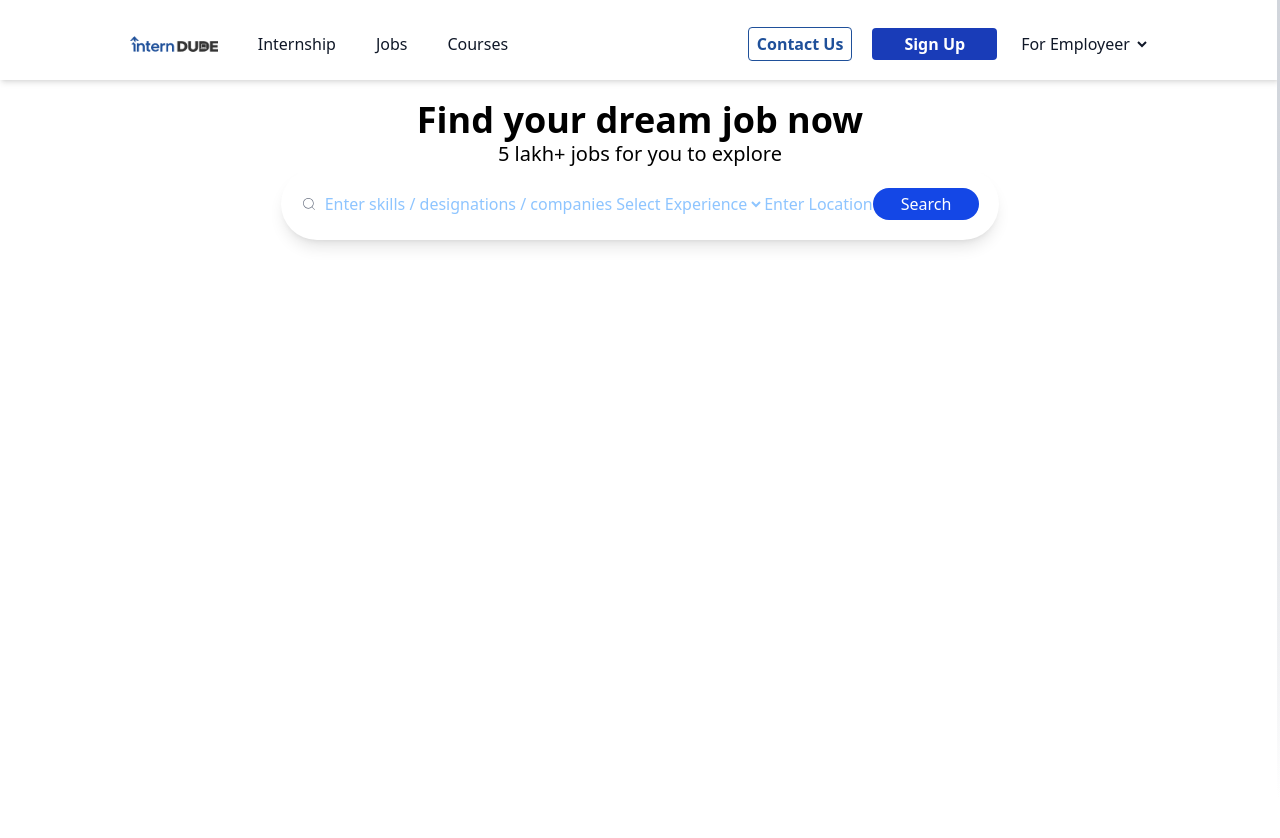
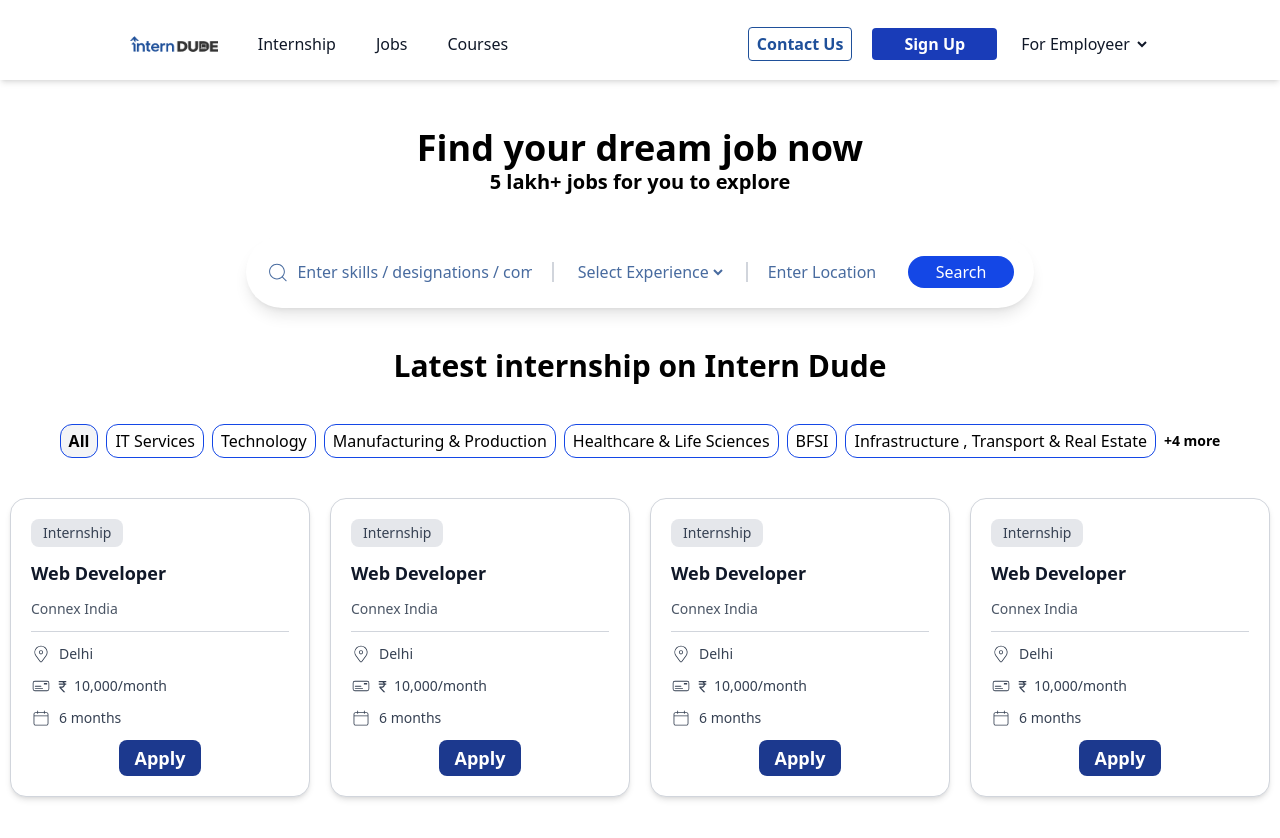
Before and after one commit to kartikturak05/InternDude, a React (Vite) app: page / in a window 1280 px wide. Shown: the top 838 px of the page. Before the commit the page ends 800 px from the top, so only its background shows below. Built offline with nearby package versions, Linux system fonts and the light colour scheme.

Commit message:
Find Your Job Page

```diff
--- a/src/App.jsx
+++ b/src/App.jsx
@@ -1,6 +1,7 @@
 import { useState } from "react";
 import Navbar from "./components/Navbar";
 import FindYourJobs from "./components/FindYourJobs";
+import LatestInternship from "./components/LatestInternship";
 <link href="/dist/styles.css" rel="stylesheet"></link>;
 
 function App() {
@@ -8,9 +9,10 @@ function App() {
 
   return (
     <>
-      <div className="flex flex-col">
+      <div className="flex flex-col justify-between mb-100">
         <Navbar/>
         <FindYourJobs/>
+        <LatestInternship/>
       </div>
     </>
   );
--- a/src/components/FindYourJobs.jsx
+++ b/src/components/FindYourJobs.jsx
@@ -3,14 +3,13 @@ import SearchBar from "./SearchBar";
 
 const FindYourJobs = () => {
   return (
-    <div>
+    <div className=" pt-12 pb-10    ">
       <div className="flex flex-col items-center justify-center h-[180px] ">
         <div className="flex flex-col items-center justify-between">
           <div className="text-4xl font-bold">Find your dream job now</div>
-          <div className="text-xl font-normal text-center">
+          <div className="text-xl font-normal text-center pb-10 font-semibold">
             5 lakh+ jobs for you to explore
           </div>
-
           <div>
             <SearchBar/>
           </div>
--- /dev/null
+++ b/src/components/JobCard.jsx
@@ -0,0 +1,53 @@
+import React from "react";
+import { CiLocationOn } from "react-icons/ci";
+import { CiMoneyCheck1 } from "react-icons/ci";
+import { MdCurrencyRupee } from "react-icons/md";
+import { CiCalendar } from "react-icons/ci";
+
+const JobCard = ({ title, Post, company, location, stipend, duration }) => {
+  return (
+    <div>
+      <div className="flex flex-col gap-3 border border-gray-300 rounded-2xl p-5 shadow-md bg-white transition-all hover:shadow-lg w-[300px]">
+        {/* Title */}
+        <div className="bg-gray-200 text-gray-700 text-sm font-medium w-fit px-3 py-1 rounded-lg">
+          {title}
+        </div>
+
+        {/* Position Name */}
+        <div className="text-gray-900 text-lg font-semibold">{Post}</div>
+
+        {/* Company Name */}
+        <div className="text-gray-600 text-sm">{company}</div>
+
+        <div className="w-full h-[1px] bg-gray-300"></div>
+
+        {/* Location */}
+        <div className="flex items-center text-gray-700 text-sm">
+          <CiLocationOn className="mr-2" size={20} />
+          {location}
+        </div>
+
+        {/* Stipend */}
+        <div className="flex items-center text-gray-700 text-sm">
+          <CiMoneyCheck1 className="mr-1" size={20} />
+          <MdCurrencyRupee  className="mr-1" size={15} />
+          {stipend}
+        </div>
+
+        {/* Duration */}
+        <div className="flex items-center text-gray-700 text-sm">
+          <CiCalendar className="mr-2" size={20} />
+          {duration}
+        </div>
+
+        <div className="w-full items-center justify-center flex">
+          <div className="bg-blue-900 text-white font-bold text-lg rounded-lg pl-4 pr-4 pt-1 pb-1 ">
+            Apply
+          </div>
+        </div>
+      </div>
+    </div>
+  );
+};
+
+export default JobCard;
--- /dev/null
+++ b/src/components/LatestInternship.jsx
@@ -0,0 +1,36 @@
+import React from 'react'
+import JobCard from './JobCard'
+
+const LatestInternship = () => {
+  return (
+    <div>
+        <div className='flex flex-col justify-around items-center '>
+            <div className='text-3xl font-bold'>Latest internship on Intern Dude</div>
+            <div className='flex justify-around items-center mt-10'>
+                <div className='w-auto border-1 border-blue-700 rounded-xl pl-2 pr-2 pt-1 pb-1 bg-gray-100 mr-2 font-semibold cursor-pointer'>All</div>
+                <div className='w-auto border-1 border-blue-700 rounded-xl pl-2 pr-2 pt-1 pb-1 mr-2 cursor-pointer'>IT Services</div>
+                <div className='w-auto border-1 border-blue-700 rounded-xl pl-2 pr-2 pt-1 pb-1 mr-2 cursor-pointer'>Technology</div>
+                <div className='w-auto border-1 border-blue-700 rounded-xl pl-2 pr-2 pt-1 pb-1 mr-2 cursor-pointer'>Manufacturing & Production</div>
+                <div className='w-auto border-1 border-blue-700 rounded-xl pl-2 pr-2 pt-1 pb-1 mr-2 cursor-pointer'>Healthcare & Life Sciences</div>
+                <div className='w-auto border-1 border-blue-700 rounded-xl pl-2 pr-2 pt-1 pb-1 mr-2 cursor-pointer'>BFSI</div>
+                <div className='w-auto border-1 border-blue-700 rounded-xl pl-2 pr-2 pt-1 pb-1 mr-2 cursor-pointer'>Infrastructure , Transport & Real Estate</div>
+                <div className='font-bold text-sm'>+4 more</div>
+            </div>
+
+            <div className='flex justify-around items-center mt-10'>
+
+                {/* Card 1 */}
+                <div className='flex justify-between items-center gap-5'>
+                    <JobCard title="Internship" Post="Web Developer" company="Connex India" location="Delhi" stipend="10,000/month" duration="6 months"/>
+                    <JobCard title="Internship" Post="Web Developer" company="Connex India" location="Delhi" stipend="10,000/month" duration="6 months"/>
+                    <JobCard title="Internship" Post="Web Developer" company="Connex India" location="Delhi" stipend="10,000/month" duration="6 months"/>
+                    <JobCard title="Internship" Post="Web Developer" company="Connex India" location="Delhi" stipend="10,000/month" duration="6 months"/>
+                </div>
+
+            </div>
+        </div>
+    </div>
+  )
+}
+
+export default LatestInternship
--- a/src/components/Navbar.jsx
+++ b/src/components/Navbar.jsx
@@ -2,7 +2,7 @@ import React from 'react'
 
 const Navbar = () => {
   return (
-    <div>
+    <div className=''>
         <div className='w-full bg-white shadow-md'>
             <div className='container mx-auto flex justify-around items-center pt-4 pl-5 pr-5 pb-2'>
                 <div className='flex justify-between items-center'>
--- a/src/components/SearchBar.jsx
+++ b/src/components/SearchBar.jsx
@@ -1,31 +1,54 @@
-import React from 'react'
+import React from "react";
 import { CiSearch } from "react-icons/ci";
 
 const SearchBar = () => {
   return (
-    <div>
-        <div className='flex justify-around items-center bg-white shadow-lg pl-5 pr-5 pt-5 pb-5 rounded-full'>
-            <div className='flex items-center text-blue-300 font-medium'>
-                <CiSearch className='text-gray-500 mr-2'/>
-                <div>Enter skills / designations / companies</div>
-            </div>
-            <div className="absolute right-0 top-0 h-full w-[3px] bg-gradient-to-b from-gray-300 to-transparent pointer-events-none"></div>
-            <div className='flex items-center text-blue-300 font-medium'>
-                <select name="Experience" id="Experience">
-                    <option value="experience">Select Experience</option>
-                </select>
-            </div>
-            <div className="absolute right-0 top-0 h-full w-[3px] bg-gradient-to-b from-gray-300 to-transparent pointer-events-none"></div>
-            <div className='flex items-center text-blue-300 font-medium'>
-                Enter Location
-            </div>
-            <div className='flex items-center text-blue-300 font-medium rounded-full'>
-                <div className='bg-blue-700 text-white pr-7 pl-7 pt-1 pb-1 rounded-full'>Search</div>
-            </div>
+    <div className="flex justify-around items-center bg-white shadow-lg px-5 py-5 rounded-full">
+      {/* Enter Skills Input */}
+      <div className="flex items-center text-[#486B9F] font-medium w-auto">
+        <CiSearch className="text-[#486B9F] mr-2" size={27} />
+        <input
+          type="text"
+          placeholder="Enter skills / designations / companies"
+          className=" w-full outline-none bg-transparent text-[#486B9F] placeholder-[#486B9F]"
+        />
+      </div>
 
+      {/* Divider Line */}
+      <div className="h-5 w-[2px] bg-gray-300 ml-5 mr-5"></div>
+
+      {/* Select Experience */}
+      <div className="flex items-center text-[#486B9F] font-medium">
+        <select
+          name="Experience"
+          id="Experience"
+          className="outline-none bg-transparent"
+        >
+          <option value="experience">Select Experience</option>
+        </select>
+      </div>
+
+      {/* Divider Line */}
+      <div className="h-5 w-[2px] bg-gray-300 ml-5 mr-5"></div>
+
+      {/* Enter Location Input */}
+      <input
+        type="text"
+        placeholder="Enter Location"
+        className="outline-none bg-transparent text-[#486B9F] placeholder-[#486B9F] font-medium w-[130px] mr-[10px]"
+      />
+
+      {/* Search Button */}
+      <div className="flex justify-around text-[#486B9F] font-medium rounded-full ">
+
+
+
+        <div className="bg-blue-700 text-white px-7 py-1 rounded-full cursor-pointer">
+          Search
         </div>
+      </div>
     </div>
-  )
-}
+  );
+};
 
-export default SearchBar
+export default SearchBar;
```
